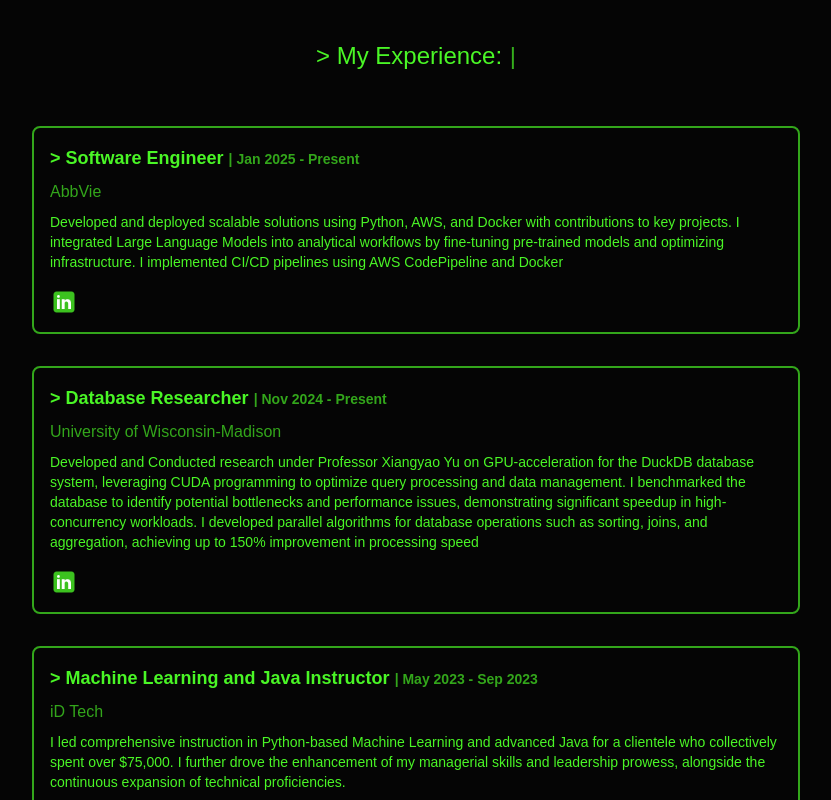
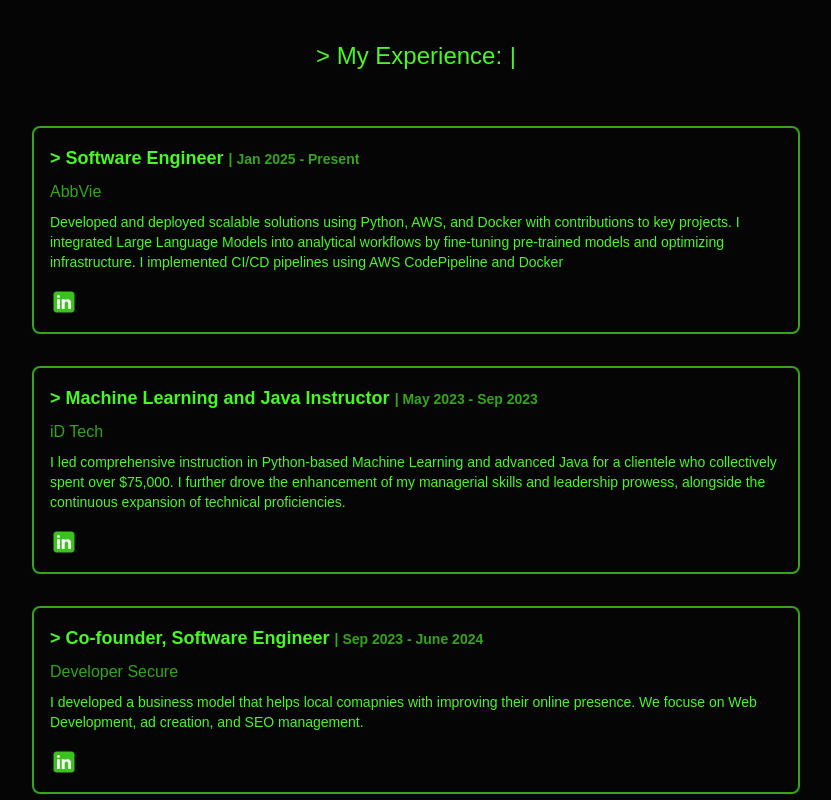
Before and after one commit to PeterBarilo/personal-site, a React (Create React App) app: page /experience in a window 1280 px wide. Shown: the top 800 px of the page, without its empty margins (224-1055 px from the left). Built offline with nearby package versions, Linux system fonts and the light colour scheme.

Commit message:
update experience

```diff
--- a/src/experience.js
+++ b/src/experience.js
@@ -14,13 +14,13 @@
         description: "Developed and deployed scalable solutions using Python, AWS, and Docker with contributions to key projects. I integrated Large Language Models into analytical workflows by fine-tuning pre-trained models and optimizing infrastructure. I implemented CI/CD pipelines using AWS CodePipeline and Docker",
         link: "https://www.linkedin.com/company/abbvie/"
       },
-      {
-        name: 'Database Researcher',
-        company: 'University of Wisconsin-Madison',
-        date:  'Nov 2024 - Present',
-        description: "Developed and	Conducted research under Professor Xiangyao Yu on GPU-acceleration for the DuckDB database system, leveraging CUDA programming to optimize query processing and data management. I benchmarked the database to identify potential bottlenecks and performance issues, demonstrating significant speedup in high-concurrency workloads. I developed parallel algorithms for database operations such as sorting, joins, and aggregation, achieving up to 150% improvement in processing speed",
-        link: "https://www.linkedin.com/school/uwmadison/"
-      },
+      // {
+      //   name: 'Database Researcher',
+      //   company: 'University of Wisconsin-Madison',
+      //   date:  'Nov 2024 - Present',
+      //   description: "Developed and	Conducted research under Professor Xiangyao Yu on GPU-acceleration for the DuckDB database system, leveraging CUDA programming to optimize query processing and data management. I benchmarked the database to identify potential bottlenecks and performance issues, demonstrating significant speedup in high-concurrency workloads. I developed parallel algorithms for database operations such as sorting, joins, and aggregation, achieving up to 150% improvement in processing speed",
+      //   link: "https://www.linkedin.com/school/uwmadison/"
+      // },
         {
           name: 'Machine Learning and Java Instructor',
           company: 'iD Tech',
```
